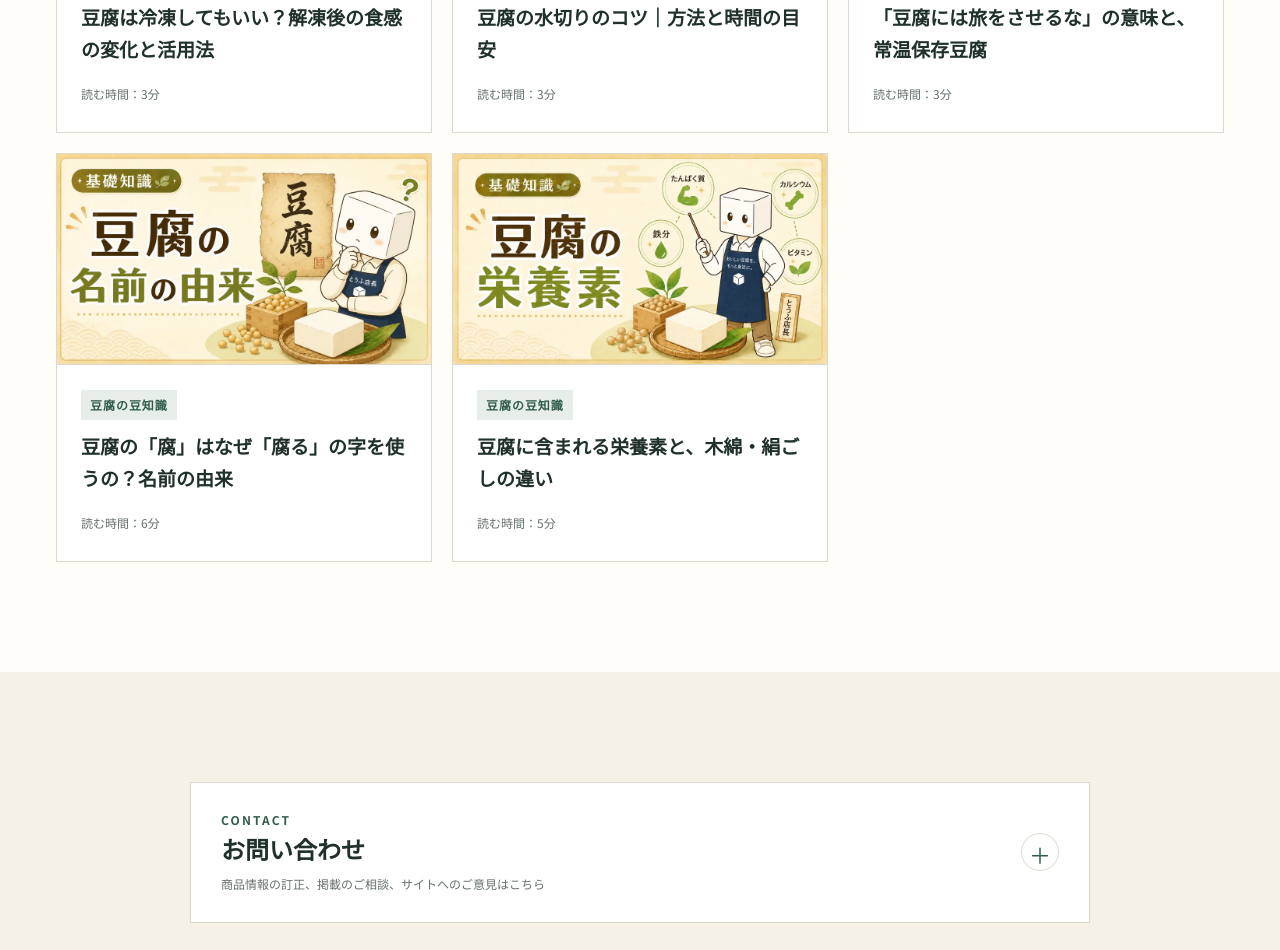
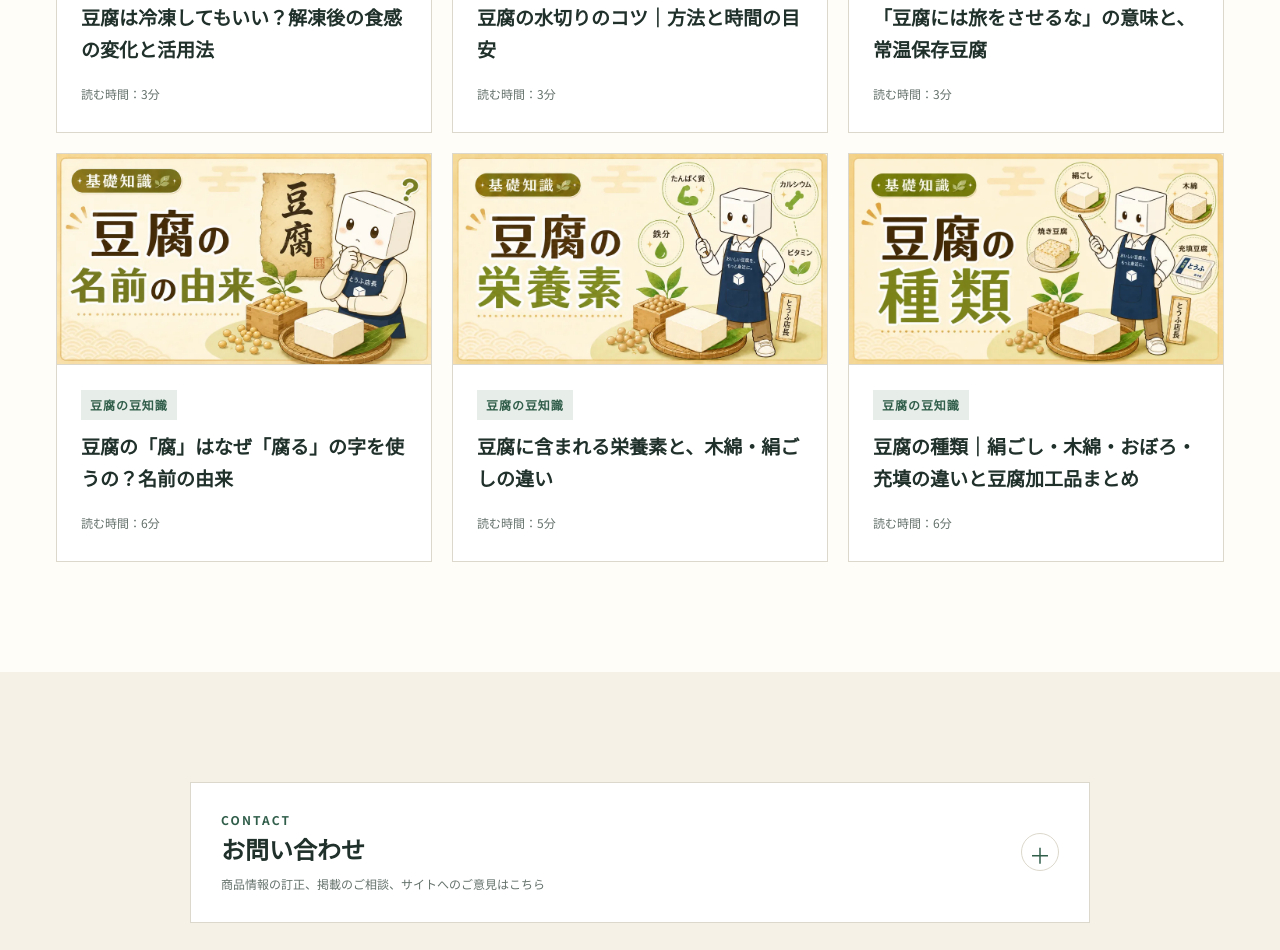
Before and after one commit to tofu102-15/shelf-stable-tofu, a website: page public/index.html in a window 1280 px wide. Shown: the part 5487-6437 px from the top of the page. Drawn offline with Linux system fonts and the light colour scheme.

Commit message:
Add thumbnail and homepage card for tofu types article
Adds article-types.webp thumbnail, updates trivia-types.html og:image,
and adds the homepage article card linking to trivia-types.html.

```diff
--- a/public/index.html
+++ b/public/index.html
@@ -267,6 +267,14 @@
             <small>読む時間：5分</small>
           </div>
         </a>
+        <a class="article-card" href="trivia-types.html">
+          <img class="article-thumbnail" src="assets/article-types.webp" alt="豆腐の種類と豆腐加工品を紹介するとうふ店長" width="960" height="540" loading="lazy">
+          <div>
+            <span class="tag">豆腐の豆知識</span>
+            <h3>豆腐の種類｜絹ごし・木綿・おぼろ・充填の違いと豆腐加工品まとめ</h3>
+            <small>読む時間：6分</small>
+          </div>
+        </a>
       </div>
     </section>
 
```
Also changed, not shown: public/trivia-types.html (+1 -1 lines), public/assets/article-types.webp (added).
